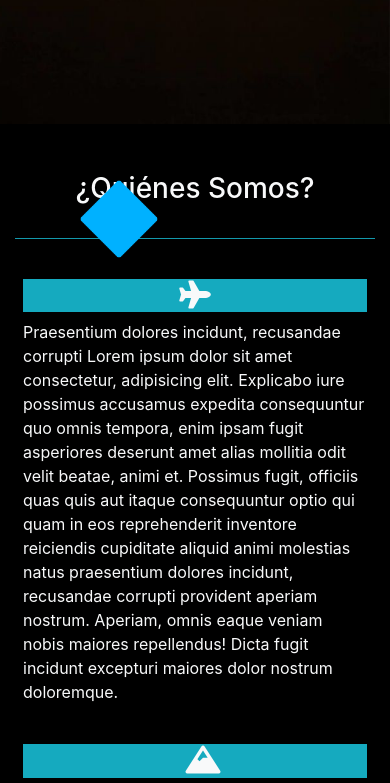
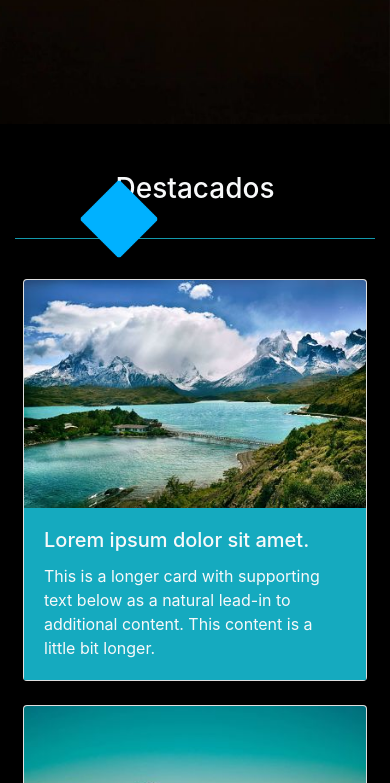
Before and after one commit to SebastianMoya/Examen_Desarrollo_Web_Sebastian_Moya, a plain HTML site: page index.html in a window 390 px wide. Shown: the part 720-1503 px from the top of the page. Drawn offline with nearby package versions, Linux system fonts and the light colour scheme; a script that the page names is missing.

Commit message:
Commit 15 - 3 Parrafos en responsive

```diff
--- a/index.html
+++ b/index.html
@@ -118,11 +118,11 @@
 
 
     <!-- About Section -->
-        <section class="text-light bg-black" id="about">
+        <section class="d-none d-lg-block text-light bg-black" id="about">
             <div class="container py-5">
                 <h3 class="text-center pb-3">¿Quiénes Somos?</h3>
                 <hr class="border-first" />
-                    <div class="row px-2 pt-4">
+                    <div class=".d-sm-block row px-2 pt-4">
                         <div class="col-12 col-md-6 col-lg-4">
                         <p
                             class="text-center color-first h3"
```
